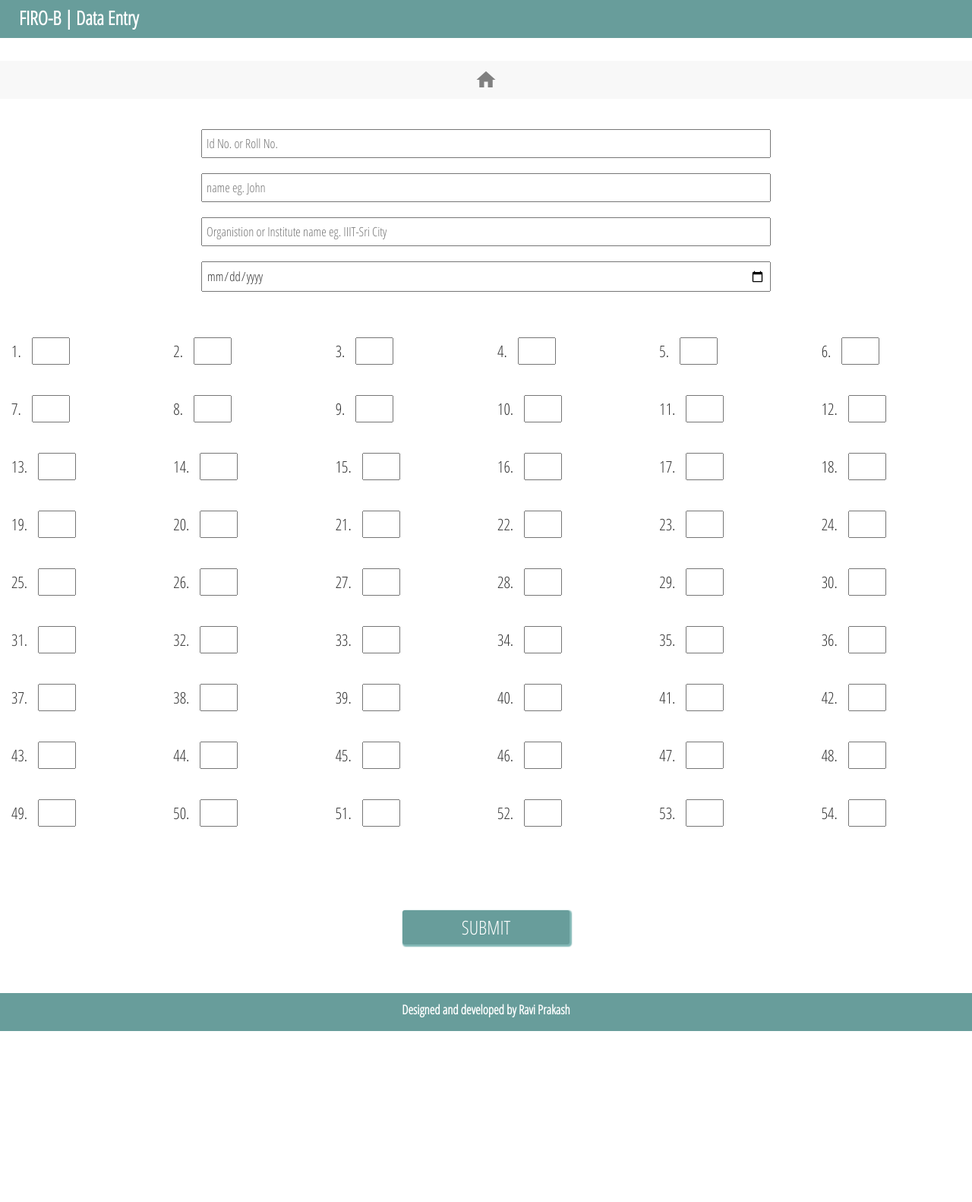
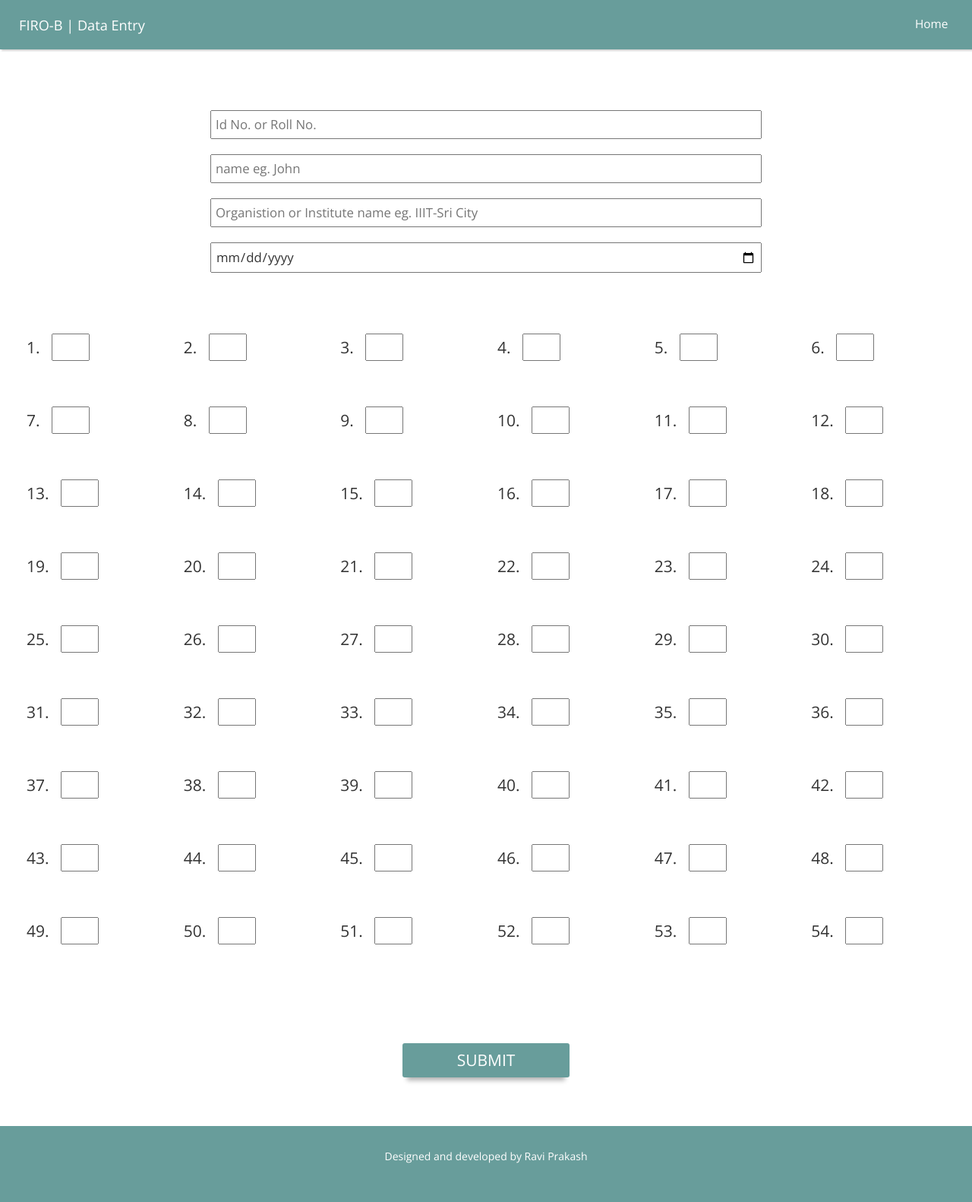
Before and after one commit to iamraviprakash/FIROB, a PHP site: page /dataEntry.php in a window 1280 px wide. Shown: the whole page at 76% size. Before the commit the page ends 1357 px from the top, so only its background shows below. Run offline with PHP 8.4, Linux system fonts and the light colour scheme; some libraries are stand-ins or nearby versions.

Commit message:
improved UI

```diff
--- a/css/style.css
+++ b/css/style.css
@@ -1,21 +1,18 @@
 body{
 
 	/*font-family: 'Comfortaa', cursive;*/
-    font-family: 'Open Sans Condensed', sans-serif;
+    font-family: Open Sans,Helvetica,Neue,Helvetica,Arial,sans-serif;
 }
 #bottom
 {
     padding: 0px;
-
-
 }
 #bottom div{
     color: white;
     background: #689d9b;
     text-align: center;
     width: 100%;
-    height: 50px;
-    padding-top: 10px;
-    font-size: 1.2em;
-    font-weight: bold;
+    height: 100px;
+    padding-top: 30px;
+    font-size: 1em;
 }
--- a/dataEntry.php
+++ b/dataEntry.php
@@ -16,7 +16,7 @@
        #segment-1 .row{
        	text-align: left;
        	font-size: 1.5em;
-       	margin-bottom: 20px;
+        padding: 20px;
        }
        #segment-1 input{
        	width:50px;
@@ -30,32 +30,34 @@
        }
 
         /* updated */
-        #heading{
+
+         #heading{
             background:#689d9b;
+            height: 65px;
+            box-shadow: 2px 2px 2px lightgrey;
         }
         #heading #text{
         	color: white;
-        	font-size: 1.8em;
-        	font-weight: bold;
-            width: 100%;
-			height: 50px;
-            padding:5px 10px 5px 10px;
+        	font-size: 1.3em;
+            margin: 10px;
+            margin-top:20px;
         }
-        #navigation{
-            background: #F8F8F8;
-            margin-top: 30px;
+        #heading .col-md-1 button{
+            font-size: 1.1em;
+            margin: 5px;
+            margin-top: 20px;
+            background: none;
+            border:0px;
+            color: white;
         }
-        #navigation .col-md-12{
+        #heading .col-md-1{
             text-align: center;
-            padding: 10px;
         }
-        #navigation .material-icons{
-            color: gray;
-            font-size: 30px;
+
+        #heading+form{
+            margin-top: 50px;
         }
-        #navigation+form{
-            margin-top: 30px;
-        }
+
         #segment-1 #userDetails div{
             text-align: center;
         }
@@ -71,13 +73,13 @@
        		width:220px;
 			height: 45px;
 			color: white;
-			font-size: 1.2em;
+			font-size: 1em;
 			border-width: 0px;
 			margin-top: 80px;
 			margin-bottom: 30px;
 			background: #689d9b;
 			border-radius: 3px;
-			box-shadow: 1.5px 1.5px 1.5px 1.5px #81b7b5;
+			box-shadow: 0px 10px 6px -6px  #b3b3b3;
        }
 	</style>
 	<script>
@@ -192,18 +194,14 @@
 		<!-- top left corner part -->
 	<div class="container-fluid" id="heading">
 		<div class="row">
-			<div class="col-md-12">
+			<div class="col-md-11">
 				<div id="text">FIRO-B | Data Entry</div>
 			</div>
+            <div class="col-md-1">
+                <a href="index.php"><button>Home</button></a>
+            </div>
 		</div>
 	</div>
-    <div class="container-fluid" id="navigation">
-        <div class="row" >
-            <div class="col-md-12">
-                <a href="index.php"><i class="material-icons">home</i></a>
-            </div>
-        </div>
-    </div>
 	<!--- Questions -->
 	<form id="myform" action="confirmation.php" method="post" name="dataForm">
 		<div class="container-fluid" id="segment-1">
```
Also changed, not shown: index.php (+6 -8 lines), results.php (+77 -52 lines), search.php (+29 -26 lines).
